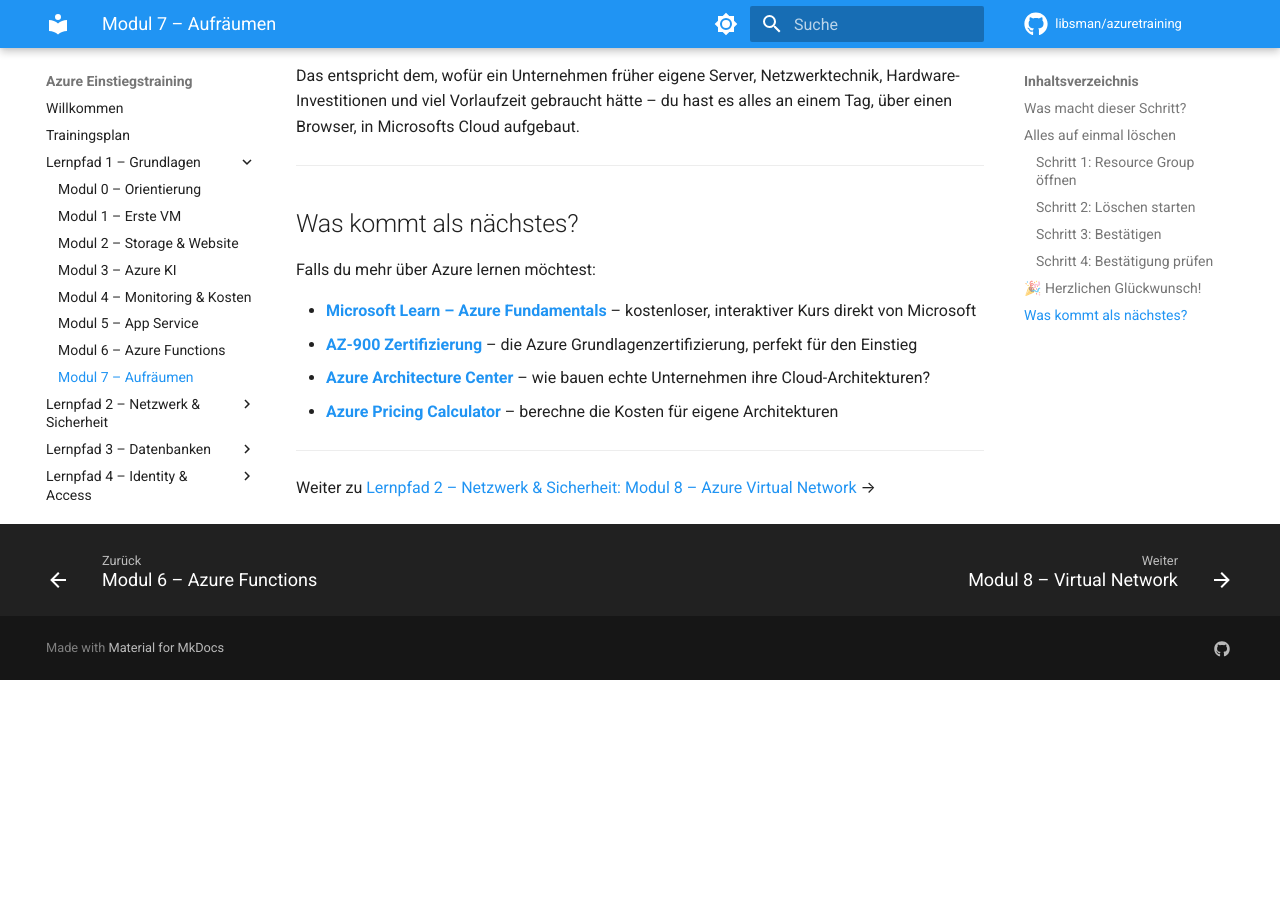
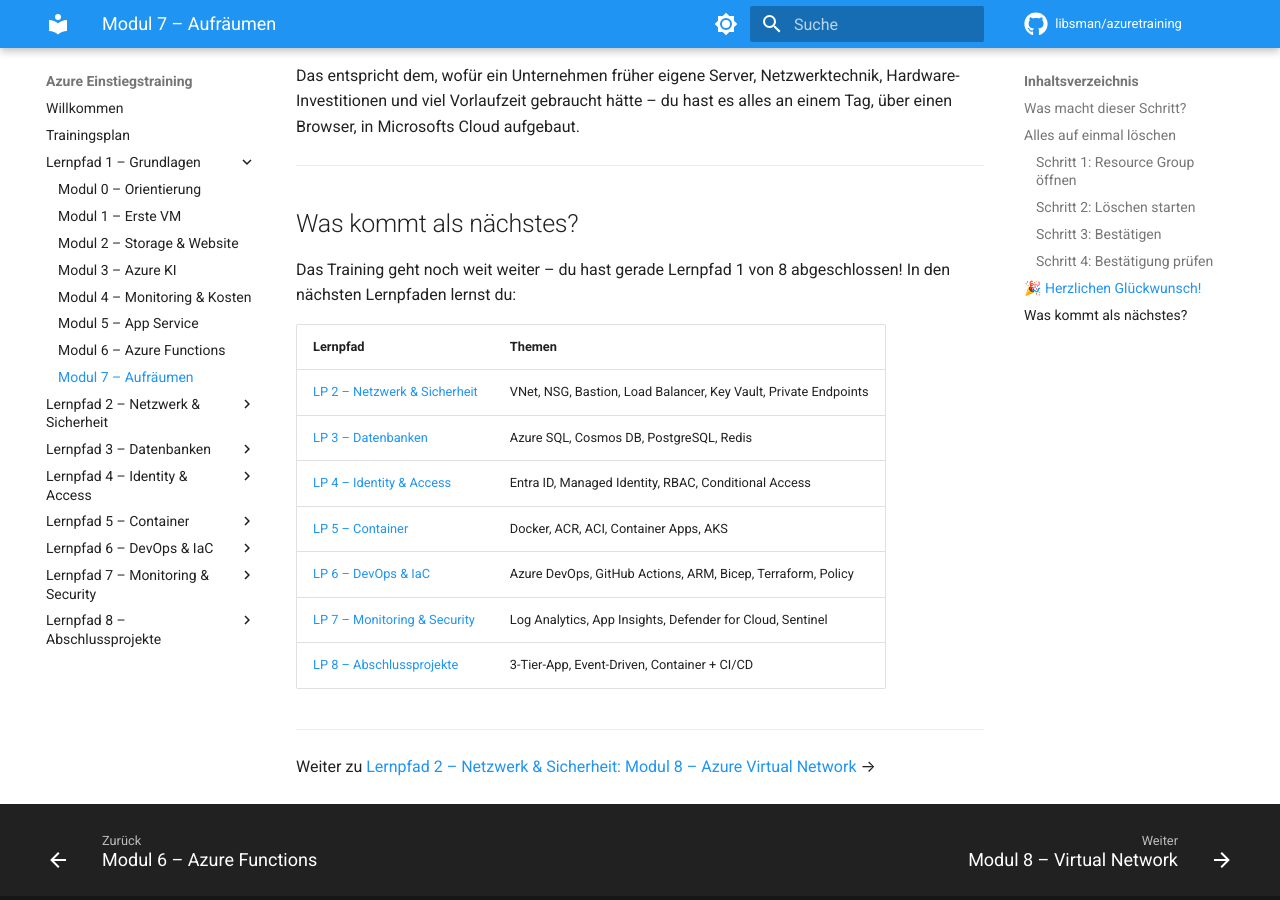
Before and after one commit to libsman/azuretraining, an MkDocs documentation site: the page built from docs/modul-7-aufräumen.md, in a window 1280 px wide and 900 px high, scrolled down 2389 px. Built offline with MkDocs 1.6.1 and Material for MkDocs 9.7.7, drawn with Linux system fonts in a browser that asks for light colours; comment, search, counter and statistics services are not loaded; before the commit the page ends 3069 px from its top, so only the background shows below that.

Commit message:
in Planung korrigiert zu korrektem Weiter-Link sowie externe Links ersetzt durch LP2-LP8 (komplett vorhanden=

```diff
--- a/docs/modul-7-aufräumen.md
+++ b/docs/modul-7-aufräumen.md
@@ -74,12 +74,17 @@
 
 ## Was kommt als nächstes?
 
-Falls du mehr über Azure lernen möchtest:
+Das Training geht noch weit weiter – du hast gerade Lernpfad 1 von 8 abgeschlossen! In den nächsten Lernpfaden lernst du:
 
-- [**Microsoft Learn – Azure Fundamentals**](https://learn.microsoft.com/de-de/training/paths/azure-fundamentals/) – kostenloser, interaktiver Kurs direkt von Microsoft
-- [**AZ-900 Zertifizierung**](https://learn.microsoft.com/de-de/certifications/azure-fundamentals/) – die Azure Grundlagenzertifizierung, perfekt für den Einstieg
-- [**Azure Architecture Center**](https://learn.microsoft.com/de-de/azure/architecture/) – wie bauen echte Unternehmen ihre Cloud-Architekturen?
-- [**Azure Pricing Calculator**](https://azure.microsoft.com/de-de/pricing/calculator/) – berechne die Kosten für eigene Architekturen
+| Lernpfad | Themen |
+|----------|--------|
+| [LP 2 – Netzwerk & Sicherheit](modul-8-vnet.md) | VNet, NSG, Bastion, Load Balancer, Key Vault, Private Endpoints |
+| [LP 3 – Datenbanken](modul-15-sql.md) | Azure SQL, Cosmos DB, PostgreSQL, Redis |
+| [LP 4 – Identity & Access](modul-21-entra.md) | Entra ID, Managed Identity, RBAC, Conditional Access |
+| [LP 5 – Container](modul-26-docker.md) | Docker, ACR, ACI, Container Apps, AKS |
+| [LP 6 – DevOps & IaC](modul-33-devops.md) | Azure DevOps, GitHub Actions, ARM, Bicep, Terraform, Policy |
+| [LP 7 – Monitoring & Security](modul-40-log-analytics.md) | Log Analytics, App Insights, Defender for Cloud, Sentinel |
+| [LP 8 – Abschlussprojekte](modul-45-projekt-webapp.md) | 3-Tier-App, Event-Driven, Container + CI/CD |
 
 ---
 
```
Also changed, not shown: docs/modul-14-aufräumen.md (+1 -1 lines).
